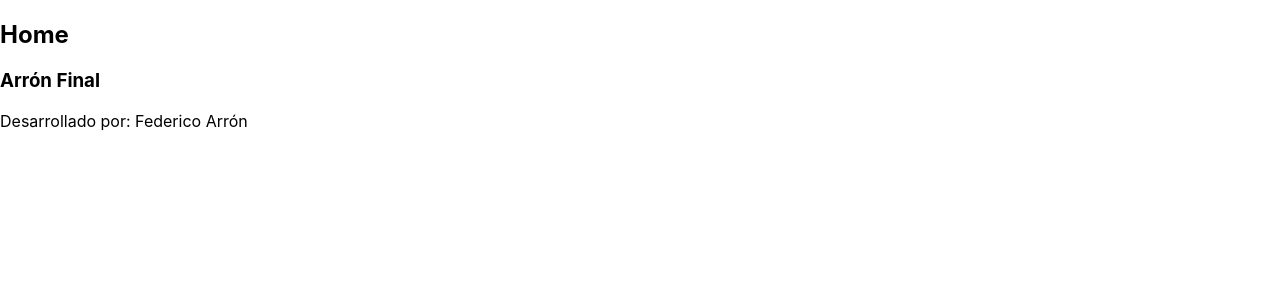
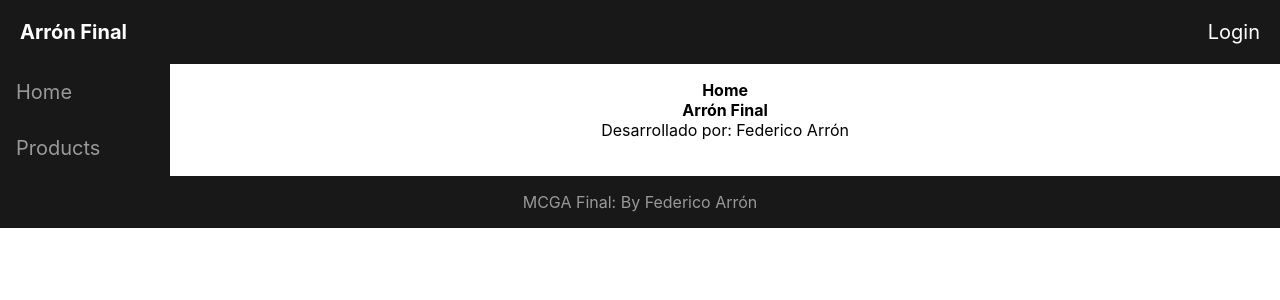
Before and after one commit to fedeargfyron/MCGA-Final-Frontend, a React (Create React App) app in the folder frontend-final/: page / in a window 1280 px wide. Shown: the top 300 px of the page. Built offline with nearby package versions, Linux system fonts and the light colour scheme.

Commit message:
Se agrega layout con estilos

```diff
--- /dev/null
+++ b/frontend-final/src/Components/Layout/Aside/aside.module.css
@@ -0,0 +1,34 @@
+.aside{
+    flex: content;
+    background: #191818;
+    color: #999;
+}
+
+.menu{
+    display: flex;
+    flex-direction: column;
+    list-style-type: none;
+    font-size: 1.25rem;
+    margin: 0;
+    padding: 0;
+    width: 100%;
+}
+
+.menuItem{
+    display: flex;
+}
+
+.menuItem a{
+    color: #999;
+    text-decoration: none;
+    width: 100%;
+    height: 100%;
+    padding: 1rem;
+}
+
+.menuItem a:hover{
+    color: #fff;
+    cursor: pointer;
+    background-color: #1f8dd6;
+    transition: all 0.2s ease-in-out;
+}
--- /dev/null
+++ b/frontend-final/src/Components/Layout/Aside/index.jsx
@@ -0,0 +1,19 @@
+import React from 'react'
+import { Link } from 'react-router-dom';
+import styles from './aside.module.css'
+const Aside = () => {
+  return (
+    <aside className={styles.aside}>
+        <ul className={styles.menu}>
+            <li className={styles.menuItem}>
+            <Link to={'/'}>Home</Link>
+            </li>
+            <li className={styles.menuItem}>
+            <Link to={'/products'}>Products</Link>
+            </li>
+        </ul>
+    </aside>
+  );
+}
+
+export default Aside
--- /dev/null
+++ b/frontend-final/src/Components/Layout/Body/body.module.css
@@ -0,0 +1,6 @@
+.section{
+    flex: 80%;
+    padding: 1rem;
+    justify-content: center;
+    text-align: center;
+}
--- /dev/null
+++ b/frontend-final/src/Components/Layout/Body/index.jsx
@@ -0,0 +1,11 @@
+import React from 'react'
+import styles from './body.module.css'
+const Body = ({children}) => {
+  return (
+    <section className={styles.section}>
+        {children}
+    </section>
+  );
+}
+
+export default Body
--- /dev/null
+++ b/frontend-final/src/Components/Layout/Footer/footer.module.css
@@ -0,0 +1,7 @@
+.footer{
+    background-color: #191818;
+    width: 100%;
+    padding: 1rem 0;
+    color: #999;
+    text-align: center;
+}
--- /dev/null
+++ b/frontend-final/src/Components/Layout/Footer/index.jsx
@@ -0,0 +1,12 @@
+import React from 'react'
+import styles from './footer.module.css'
+
+const Footer = () => {
+  return (
+    <footer className={styles.footer}>
+        MCGA Final: By Federico Arrón
+    </footer>
+  );
+}
+
+export default Footer
--- /dev/null
+++ b/frontend-final/src/Components/Layout/Header/header.module.css
@@ -0,0 +1,12 @@
+.header{
+    background: #191818;
+    text-align: center;
+    color: white;
+    display: flex;
+    justify-content: space-between;
+    font-size: 1.25rem;
+}
+
+.header > *{
+    padding: 1.25rem;
+}
--- /dev/null
+++ b/frontend-final/src/Components/Layout/Header/index.jsx
@@ -0,0 +1,14 @@
+import React from 'react'
+import styles from './header.module.css'
+const Header = () => {
+  return (
+    <header className={styles.header}>
+        <div>
+            <h1 className={styles.title}>Arrón Final</h1>
+        </div>
+        <div>Login</div>
+    </header>
+  );
+}
+
+export default Header
--- a/frontend-final/src/Components/Layout/index.jsx
+++ b/frontend-final/src/Components/Layout/index.jsx
@@ -1,12 +1,18 @@
 import React from 'react'
+import Aside from './Aside';
+import Body from './Body';
+import Footer from './Footer';
+import Header from './Header';
 import styles from './layout.module.css'
 const Layout = ({children}) => {
   return (
     <div>
-    {children}
-      <div className={styles.bodyLayout}>
-        {/*<Body children={children} />*/}
+        <Header />
+      <div className={styles.row}>
+        <Aside />
+        <Body children={children} />
       </div>
+        <Footer />
     </div>
   );
 }
--- a/frontend-final/src/Components/Layout/layout.module.css
+++ b/frontend-final/src/Components/Layout/layout.module.css
@@ -0,0 +1,4 @@
+.row{
+    display: flex;
+    flex-wrap: wrap;
+}
--- a/frontend-final/src/index.css
+++ b/frontend-final/src/index.css
@@ -11,3 +11,10 @@ code {
   font-family: source-code-pro, Menlo, Monaco, Consolas, 'Courier New',
     monospace;
 }
+
+*{
+  margin: 0;
+	padding: 0;
+	border: 0;
+	font-size: 100%;
+}
```
Also changed, not shown: frontend-final/src/App.css (deleted, +0 -18 lines).
